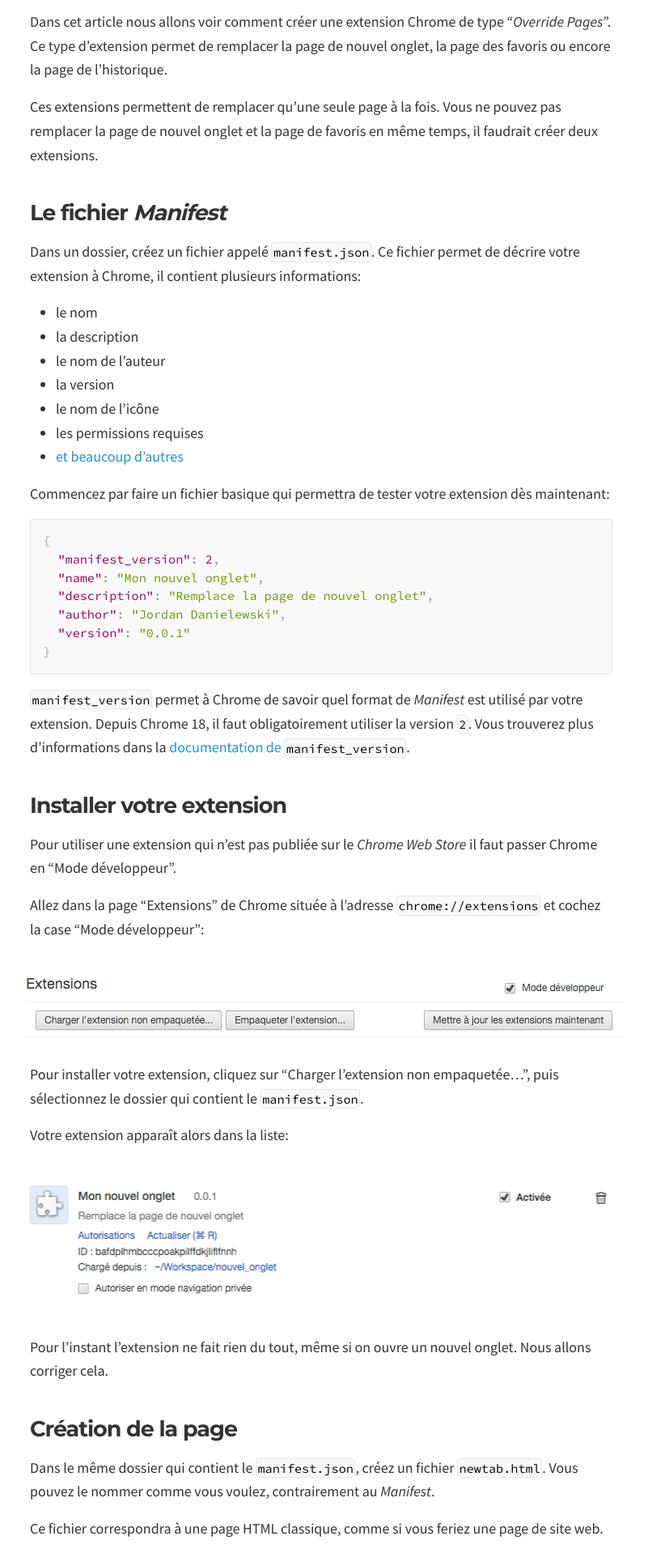
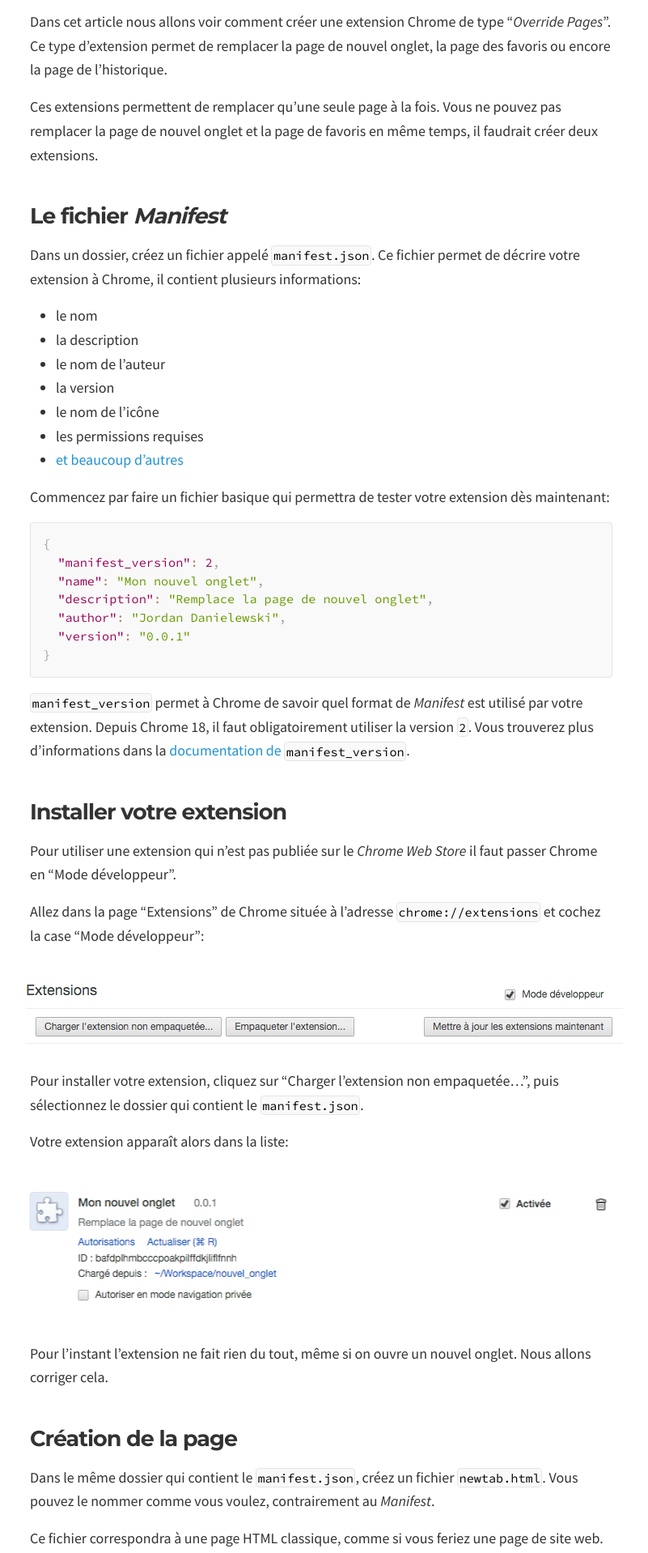
Before and after one commit to kopisusugula/notes, a Jekyll site: the page built from _posts/2016-01-25-creer-une-extension-chrome-qui-remplace-la-page-de-nouvel-onglet.md, in a window 1280 px wide. Shown: the part 373-2291 px from the top of the page at 81% size, without its empty margins (243-1044 px from the left). Built offline with Jekyll 4.4.1, drawn with Linux system fonts in a browser that asks for light colours; comment, search, counter and statistics services are not loaded.

Commit message:
Post headings spacing

```diff
--- a/_layouts/post.html
+++ b/_layouts/post.html
@@ -2,10 +2,6 @@
 layout: default
 ---
 <article class="post" itemscope itemtype="http://schema.org/BlogPosting">
-
-  {% if page.image %}
-    <meta itemprop="image" content="{{ page.image | prepend: site.baseurl | prepend: site.url }}">
-  {% endif %}
 
   <header class="post__header">
     <h1 class="post__title" itemprop="name headline">
@@ -15,8 +11,8 @@ layout: default
       <time datetime="{{ page.date | date_to_xmlschema }}" itemprop="datePublished" class="post__date">
         {{ page.date | date: "%d/%m/%Y" }}
       </time>
-      <span itemprop="author publisher" itemscope itemtype="http://schema.org/Person">
-        <img src="{{ page.author.photo }}" class="post__author-pic" alt="{{ page.author.name }}" itemprop="image logo" />
+      <span itemprop="author" itemscope itemtype="http://schema.org/Person">
+        <img src="{{ page.author.photo }}" class="post__author-pic" alt="{{ page.author.name }}" itemprop="image" />
         <a href="{{ page.author.url }}" target="_blank" itemprop="url">
           <span itemprop="name">{{ page.author.name }}</span>
         </a>
--- a/_sass/_post.scss
+++ b/_sass/_post.scss
@@ -55,7 +55,11 @@
   font-size: 1.125rem;
 
   h2 {
-    margin-top: 2.5rem;
+    margin-top: 2.75rem;
+  }
+
+  h3 {
+    margin-top: 1.5rem;
   }
 
   img {
```
